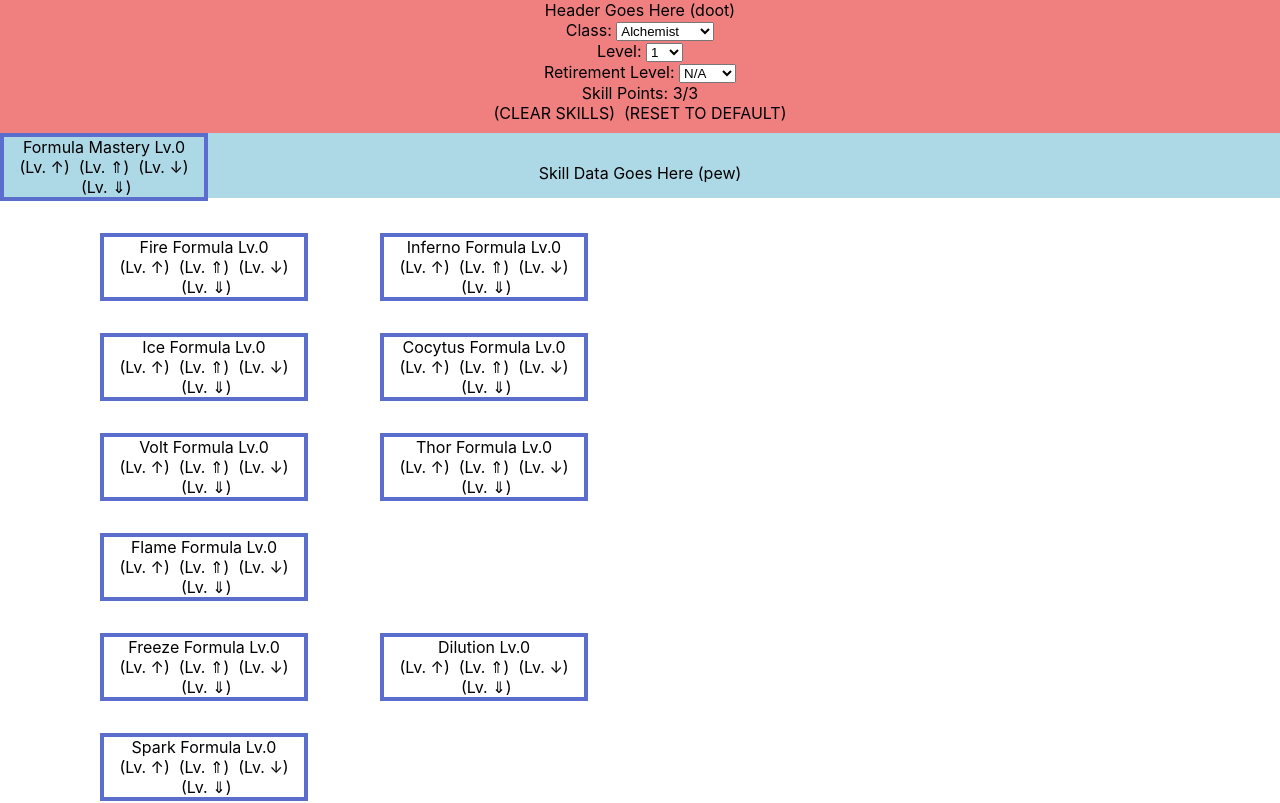
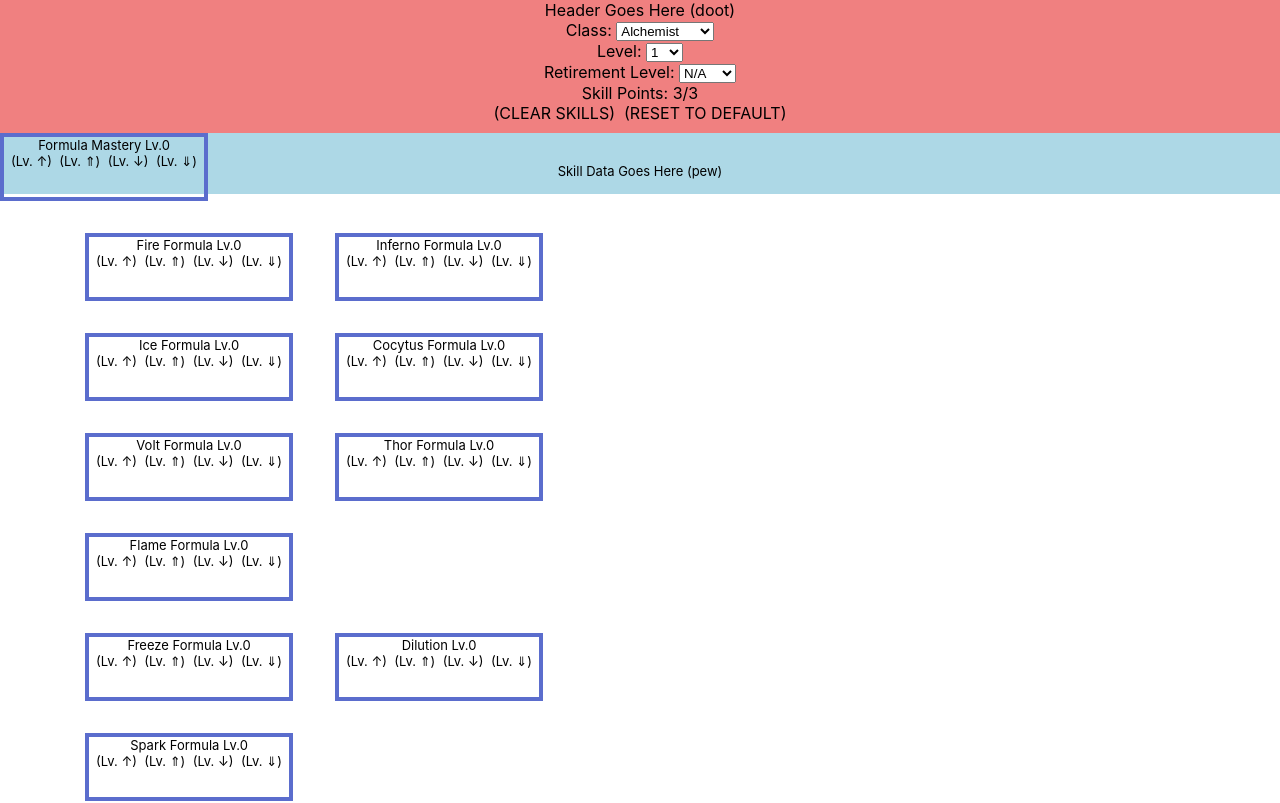
Before and after one commit to aturfah/eou-skillsim, a React (Create React App) app: page / in a window 1280 px wide. Shown: the top 803 px of the page. Built offline with nearby package versions, Linux system fonts and the light colour scheme.

Commit message:
Tweak styling

```diff
--- a/src/SkillTree/skillTree.css
+++ b/src/SkillTree/skillTree.css
@@ -3,6 +3,7 @@
     padding-bottom: 15px;
     position: relative;
     padding-top: 30px;
+    font-size: 13px;
 }
 
 .skillNode {
--- a/src/SkillTree/skillTree.js
+++ b/src/SkillTree/skillTree.js
@@ -53,7 +53,7 @@ class SkillTree extends Component {
     }
 
     drawSkillTree(skillTreeNodes) {
-        const BOX_WIDTH = 200;
+        const BOX_WIDTH = 170;
         const BOX_PADDING = 40;
         const BOX_HEIGHT = 60;
         const LINE_LENGTH = 40;
@@ -73,7 +73,8 @@ class SkillTree extends Component {
                 className = 'regularSkill';
                 xOffset = BOX_WIDTH / 2;
             }
-            xCoord = (BOX_WIDTH + BOX_PADDING) * datum.coords.x + (datum.coords.x > 0 ? 1 : 0) * LINE_LENGTH + xOffset;
+            xCoord = (BOX_WIDTH + BOX_PADDING) * datum.coords.x +
+                (datum.coords.x > 0 ? datum.coords.x : 0) * LINE_LENGTH + xOffset;
             yCoord = (BOX_HEIGHT + BOX_PADDING) * datum.coords.y
 
             output.push(<div key={datum.skillID}
@@ -91,7 +92,6 @@ class SkillTree extends Component {
         return <div className="SkillTree">
             Skill Data Goes Here (pew)
             {doot}
-
             </div>
     }
 }
```
